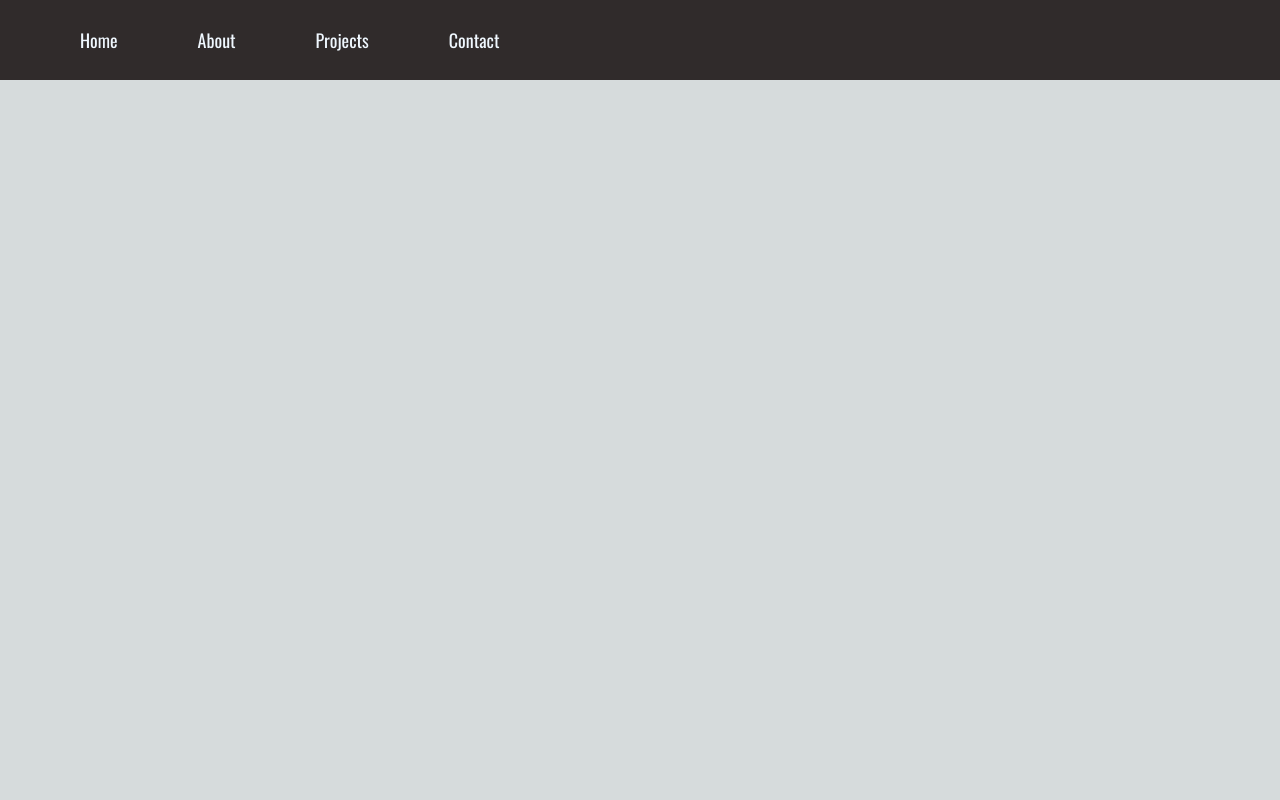
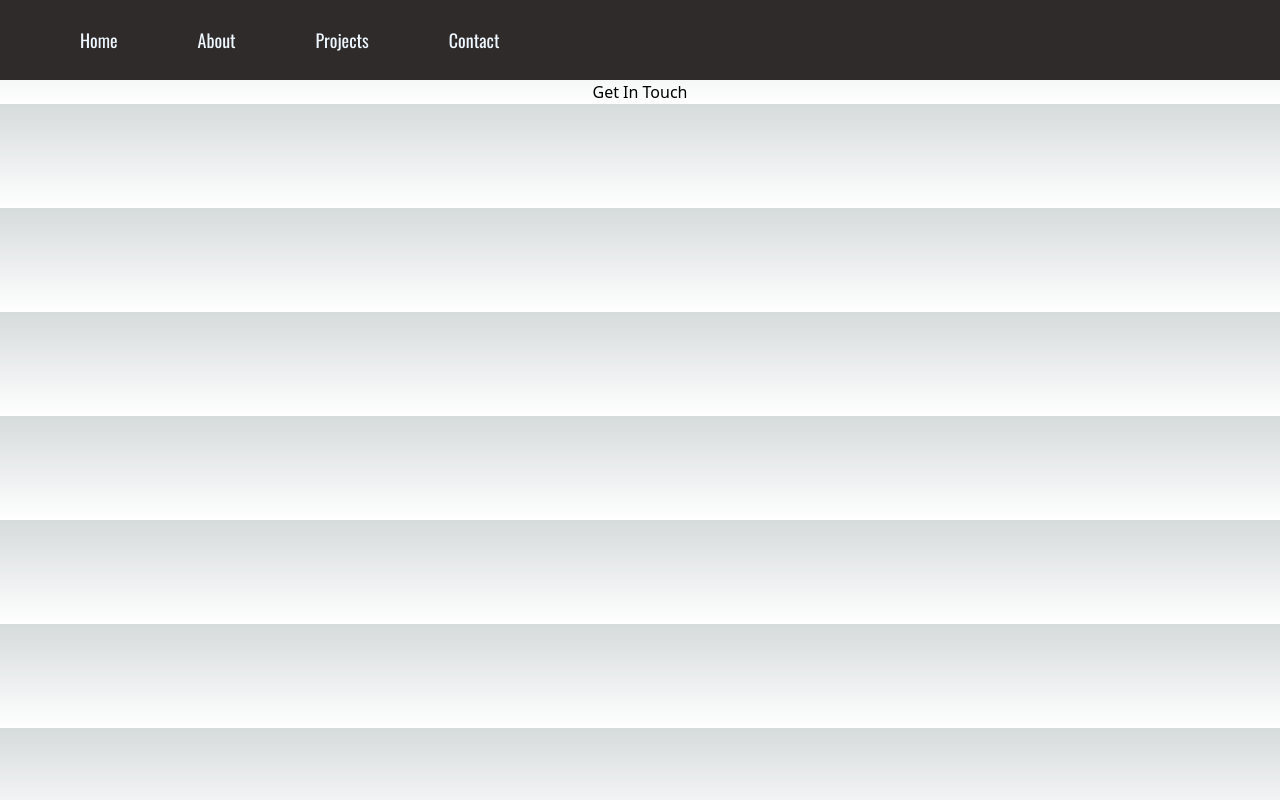
Before and after one commit to anilikarikatti/Portpolio, a Next.js app: page /components/contact in a window 1280 px wide. Built offline with nearby package versions, Linux system fonts and the light colour scheme; a web font is replaced by a local one.

Commit message:
contacts

```diff
--- a/pages/components/contact.js
+++ b/pages/components/contact.js
@@ -1,12 +1,18 @@
 import { Main1 } from "../index"
+
 
 export default function Contact(){
     return(
         <>
+                <div className='mt-20 text-center' >
+                <div>
+                <Main1></Main1>
 
-                <Main1></Main1>
-                <div className='about' >
+                </div>
+                    <div>
+                        <h3 className="capitalize">get in touch</h3>
 
+                    </div>
 
             </div>
 
```
